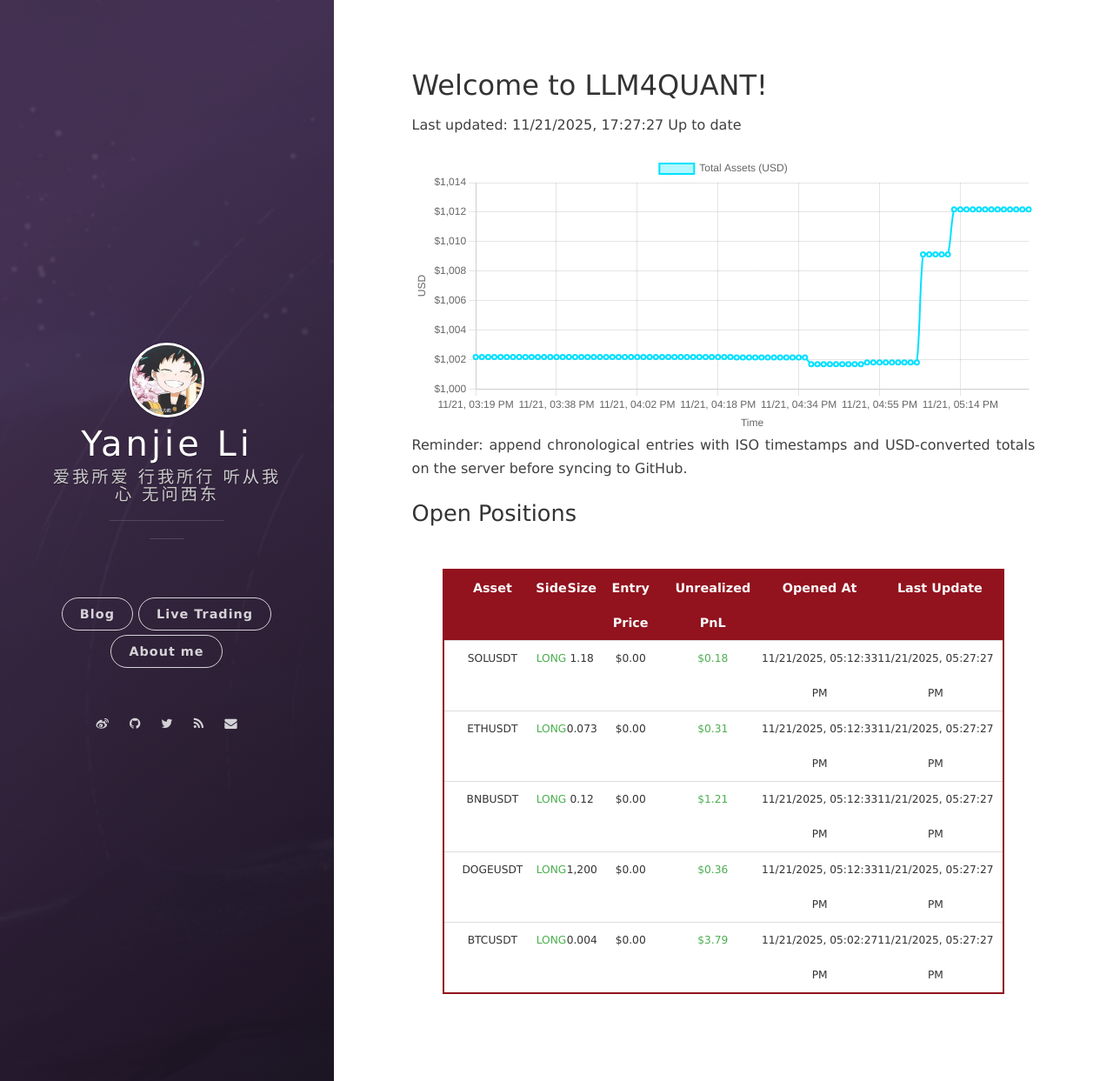
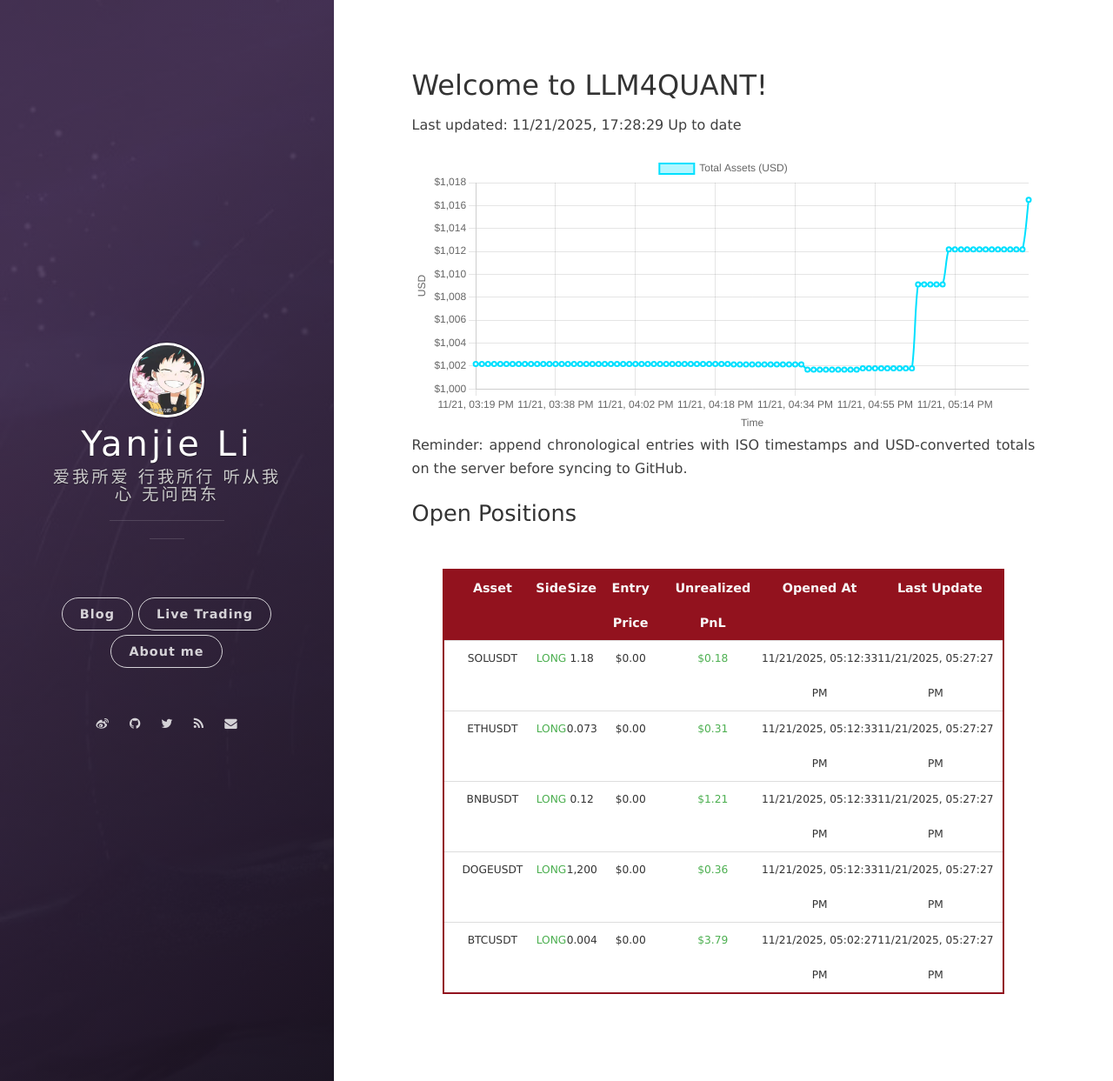
Before and after one commit to leeyegy/leeyegy.github.io, a Jekyll site: the page built from live-trading.html, in a window 1280 px wide and 1243 px high. Shown: the whole window at 87% size. Built offline with Jekyll 4.4.1, drawn with Linux system fonts in a browser that asks for light colours; nearby versions of some CDN libraries.

Commit message:
AccountMonitor: update balance history 2025-11-22T01:28:29+08:00

```diff
--- a/assets/data/binance/balance-history.json
+++ b/assets/data/binance/balance-history.json
@@ -1,5 +1,5 @@
 {
-  "generatedAt": "2025-11-22T01:27:27+08:00",
+  "generatedAt": "2025-11-22T01:28:29+08:00",
   "asset": "total_usd_value",
   "history": [
     {
@@ -361,6 +361,10 @@
     {
       "timestamp": "2025-11-22T01:27:27+08:00",
       "totalUsd": 1012.17914866
+    },
+    {
+      "timestamp": "2025-11-22T01:28:29+08:00",
+      "totalUsd": 1016.50120675
     }
   ]
 }
```
